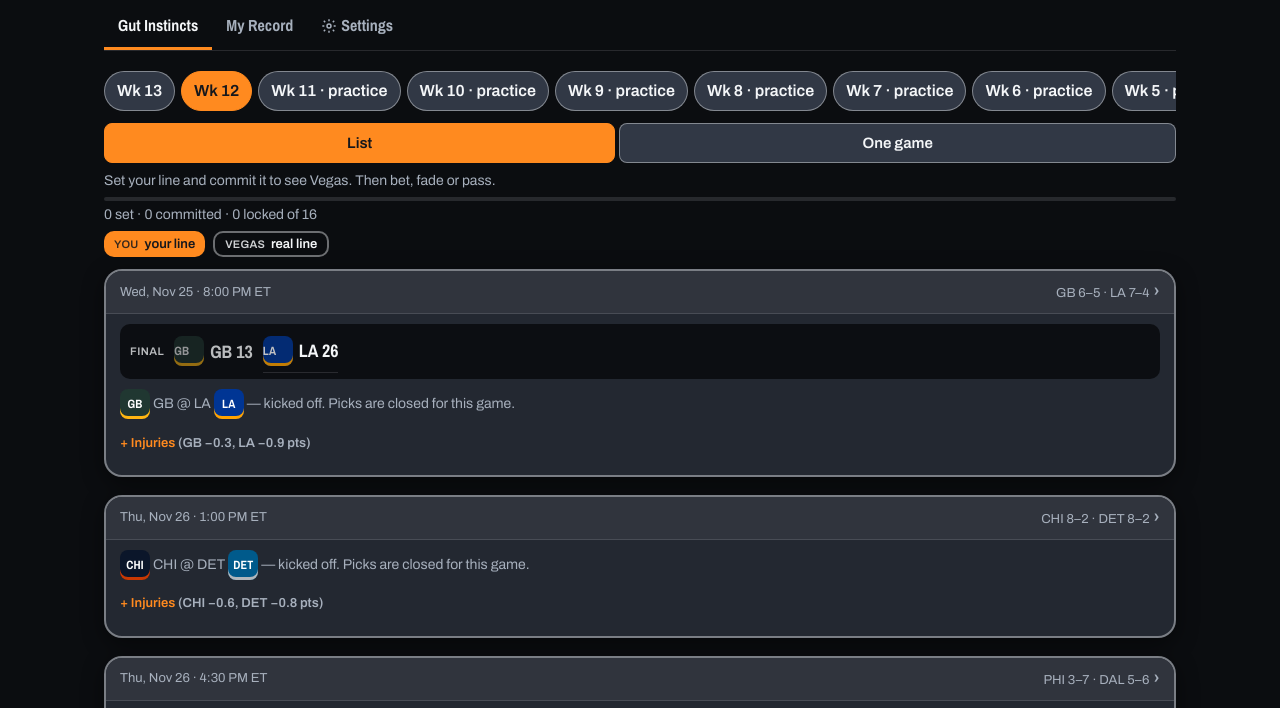
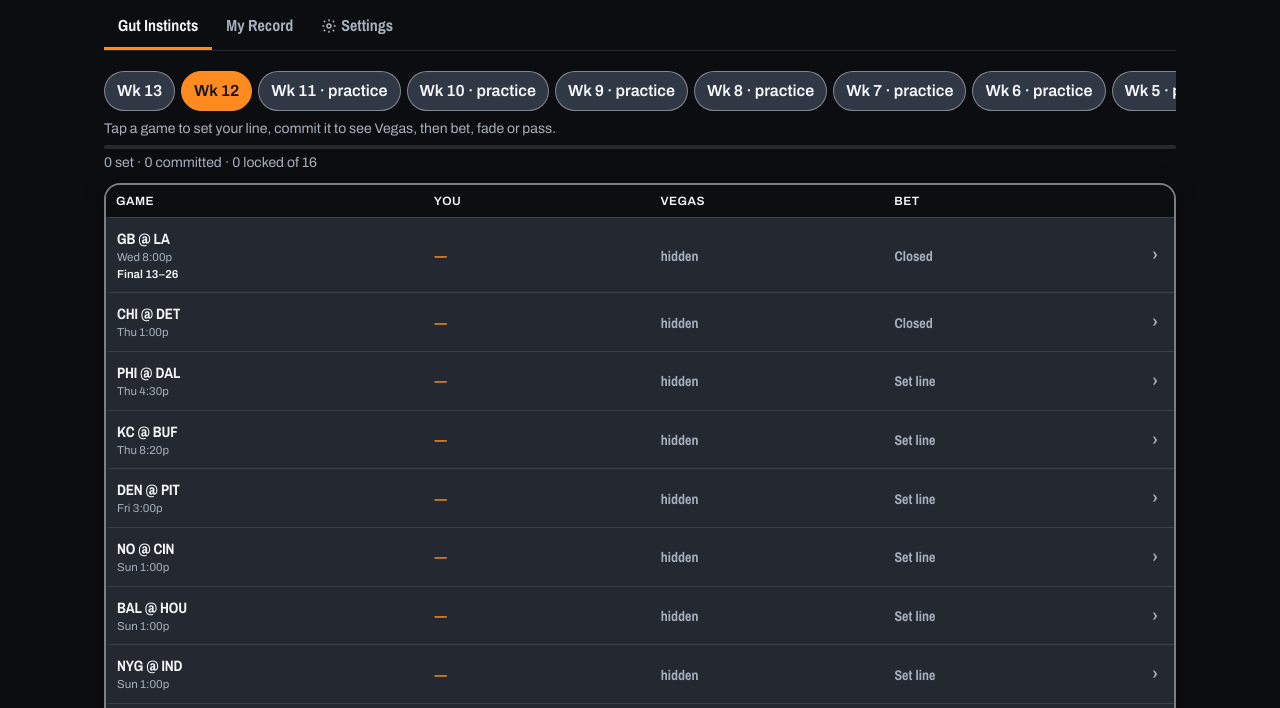
Before and after one commit to ChairmanOfThe13/gut-check-data, a plain HTML site: page index.html in a window 1280 px wide. Shown: the part 50-758 px from the top of the page. Drawn offline with nearby package versions, Linux system fonts and the light colour scheme.

Commit message:
Lines update 2026-11-26 21:16 UTC

```diff
--- a/index.html
+++ b/index.html
@@ -225,6 +225,23 @@ header .hr{display:flex;align-items:center;gap:10px}
 .team.tc.dim{opacity:.5}
 .team.tc .ck{position:absolute;top:6px;right:8px;width:24px;height:24px;border-radius:50%;background:var(--yel);color:var(--on);font:800 15px Archivo,sans-serif;font-style:normal;display:grid;place-items:center}
 @media(prefers-reduced-motion:reduce){.team.tc{transition:none}}
+
+.slist{margin-top:10px;border:2px solid var(--edge);border-radius:16px;overflow:clip;background:var(--bg2);box-shadow:0 6px 22px rgba(0,0,0,.4)}
+:root[data-pal=day] .slist,:root[data-pal=concrete] .slist{box-shadow:0 6px 18px rgba(0,0,0,.14)}
+.shead,.srow{display:grid;grid-template-columns:minmax(0,1.3fr) minmax(0,.92fr) minmax(0,.95fr) minmax(0,1.05fr) 12px;gap:6px;align-items:center}
+.shead{position:sticky;top:0;z-index:3;padding:9px 10px;background:var(--head);color:var(--headink);font:700 12px Archivo,sans-serif;letter-spacing:.04em;text-transform:uppercase}
+.srow{all:unset;box-sizing:border-box;display:grid;grid-template-columns:minmax(0,1.55fr) minmax(0,.9fr) minmax(0,.95fr) minmax(0,1.1fr) 12px;gap:6px;align-items:center;width:100%;padding:10px 10px 10px 7px;border-left:4px solid transparent;border-top:1px solid var(--rule);cursor:pointer;min-height:58px;grid-template-columns:minmax(0,1.3fr) minmax(0,.92fr) minmax(0,.95fr) minmax(0,1.05fr) 12px}
+.srow:active{background:color-mix(in srgb,var(--ink) 6%,var(--bg2))}.srow:focus-visible{outline:2px solid var(--yel);outline-offset:-2px}
+.srow.bet{border-left-color:var(--betc)}.srow.fade{border-left-color:var(--fadec)}.srow.pass{border-left-color:var(--passc)}
+.sg{display:flex;align-items:center;gap:6px;min-width:0}.mu{display:flex;flex-direction:column;min-width:0}.mu b{font:800 15px "Archivo Narrow",sans-serif;letter-spacing:-.01em;white-space:nowrap;overflow:hidden;text-overflow:ellipsis}
+.mu small{font-size:11.5px;color:var(--mute);white-space:nowrap;overflow:hidden;text-overflow:ellipsis}.mu .fs{color:var(--ink);font-weight:600}
+.sc{font:700 15px "Archivo Narrow",sans-serif;line-height:1.15;min-width:0;overflow-wrap:anywhere}.sc.you{color:var(--yel)}
+.sc.bt small{display:block;font:500 11.5px Archivo,sans-serif;color:var(--mute)}.sc .res{margin:2px 0 0;display:inline-block;font-size:11px}
+.todo{display:inline-block;font:700 12px Archivo,sans-serif;padding:3px 7px;border-radius:999px;border:1.5px solid var(--edge)}.todo.cm{border-color:var(--commit);color:var(--commit)}
+.psd{color:var(--passc);font:700 15px "Archivo Narrow",sans-serif}
+.srow .chev{color:var(--mute);font:700 18px Archivo,sans-serif}
+.onavb{grid-template-columns:1fr 1.1fr 1fr}.onavb [data-nav=list] small{display:block;font-size:11px}
+@media(max-width:360px){.shead,.srow{grid-template-columns:minmax(0,1.4fr) minmax(0,.9fr) minmax(0,.9fr) minmax(0,1fr) 10px}.mu b{font-size:15px}}
 .toast{position:fixed;left:50%;bottom:20px;transform:translateX(-50%);background:var(--yel);color:var(--on);padding:8px 14px;border-radius:999px;font-size:14px;opacity:0;transition:opacity .2s;pointer-events:none}.toast.on{opacity:1}
 @media(max-width:640px){.wg{grid-template-columns:minmax(0,1fr)}.ro .num{font-size:18px}#pSel,#pName{flex:1 1 100%}.ro{grid-template-columns:repeat(3,minmax(0,1fr))}.ro div:nth-child(n+4){display:none}.hide-s{display:none}}
 @media(prefers-reduced-motion:reduce){.toast{transition:none}}
@@ -233,12 +250,12 @@ header .hr{display:flex;align-items:center;gap:10px}
 <div class="tabs" role="tablist" id="tabs"></div></header>
 <main id="main"><p class="note">Loading…</p></main>
 <div class="toast" id="toast" role="status"></div>
-<script>window.GC_BUILD='e136304002';
+<script>window.GC_BUILD='f02378c5f8';
 (function(){try{if(GC_BUILD.indexOf('__')===0)return;
  fetch('version.json?t='+Date.now(),{cache:'no-store'}).then(r=>r.ok?r.json():null).then(j=>{
   if(!j||!j.v||j.v===GC_BUILD)return; const k='gc.reload.'+j.v; if(sessionStorage.getItem(k))return; sessionStorage.setItem(k,'1');
   location.replace(location.pathname+'?v='+j.v);}).catch(()=>{});}catch(e){}})();</script>
-<script src="core.js?v=e136304002"></script>
+<script src="core.js?v=f02378c5f8"></script>
 <script>{
 const L=LineLab,$=s=>document.querySelector(s),E=L.esc;
 let view='gut',idx=0,pickId=null,pickWk=null,prof=null,win='all',minE=0,gutWk=null,sortK='pct';
@@ -342,7 +359,7 @@ function lockSound(ids){
  if(best)setTimeout(()=>SFX.play(best),260);
 }
 
-let VIEW='list',ONE=null;try{VIEW=localStorage.getItem('gc.view')||'list'}catch(e){}
+let VIEW='list',ONE=null;
 const NICK={ARI:'cardinals',ATL:'falcons',BAL:'ravens',BUF:'bills',CAR:'panthers',CHI:'bears',CIN:'bengals',CLE:'browns',DAL:'cowboys',DEN:'broncos',DET:'lions',GB:'packers',HOU:'texans',IND:'colts',JAX:'jaguars',KC:'chiefs',LA:'rams',LAC:'chargers',LV:'raiders',MIA:'dolphins',MIN:'vikings',NE:'patriots',NO:'saints',NYG:'giants',NYJ:'jets',PHI:'eagles',PIT:'steelers',SEA:'seahawks',SF:'49ers',TB:'buccaneers',TEN:'titans',WAS:'commanders'};
 function preview(g,revealed,mpLine){
  const D=L.D,R=D.ranks||{},rec=t=>(D.records[t]||[0,0,0]);
@@ -417,15 +434,14 @@ function gut(){
    ${locked?'':bestBlock(g,l)}
    <p class="why">${readLine} <span class="note">· model ${E(L.lineText(g,Math.round(MP[g.i]*2)/2))}</span></p>
    ${foot}${injBlock(g)}</article>`};
- const toggle=`<div class="segc" role="group" aria-label="View" style="margin:8px 0"><button data-view="list" aria-pressed="${VIEW==='list'}">List</button><button data-view="one" aria-pressed="${VIEW==='one'}">One game</button></div>`;
  if(VIEW==='one'&&games.length){
   if(!ONE||!games.some(g=>g.id===ONE)) ONE=(games.find(g=>st(g)!=='D')||games[0]).id;
   const i=games.findIndex(g=>g.id===ONE),g=games[i],state=st(g);
   const body=(state==='C'||state==='D')?card(g):`<ul class="gl">${entry(g)}</ul>`;
   const v=gut.picks[g.id];
-  return chips+toggle+`<div class="one">${body.replace('<details data-inj','<details open data-inj')}</div>
+  return chips+`<div class="one">${body.replace('<details data-inj','<details open data-inj')}</div>
    ${preview(g,state==='C'||state==='D',L.lineText(g,Math.round(MP[g.i]*2)/2))}
-   <div class="onavb"><button data-nav="prev" ${i?'':'disabled'} aria-label="Previous game">‹ Prev</button><p class="note">Game ${i+1} of ${games.length}</p><button data-nav="next" ${i<games.length-1?'':'disabled'} aria-label="Next game">Next ›</button></div>`;
+   <div class="onavb"><button data-nav="prev" ${i?'':'disabled'} aria-label="Previous game">‹ Prev</button><button data-nav="list" aria-label="Back to the game list">☰ List <small class="note">${i+1}/${games.length}</small></button><button data-nav="next" ${i<games.length-1?'':'disabled'} aria-label="Next game">Next ›</button></div>`;
  }
  const open=games.filter(g=>st(g)!=='D'), done=games.filter(g=>st(g)==='D');
  const nSet=games.filter(g=>gut.picks[g.id]).length, nRev=games.filter(g=>'CD'.includes(st(g))).length;
@@ -435,15 +451,30 @@ function gut(){
   return `<section class="grp ${k}"><h3 class="gh2"><span>${t} <small>(${list.length})</small></span>${r.n?`<span>${L.rec(r)}${k!=='pass'?` · ${r.units>0?'+':''}${r.units}u`:' if bet'}</span>`:''}</h3>${list.map(card).join('')}</section>`};
  const br=L.betRecord(gut,{week:gutWk});
  const nB=open.filter(g=>st(g)==='B'&&!(live&&L.started(g))).length, nC=open.filter(g=>st(g)==='C'&&gut.picks[g.id].dec).length;
- return chips+toggle+`<p class="note">${live?'Set your line and commit it to see Vegas. Then bet, fade or pass.':'Practice week: set your line and commit it to see Vegas, one game at a time.'}</p>
- ${live?'':`<label class="bk" style="min-height:44px"><input type="checkbox" id="scG" ${SHOWSC?'checked':''}> Show final scores now <span class="note">(off = each score appears when you lock that game)</span></label>`}
+ const shortKick=g=>{const d=new Date(g.d+'T12:00:00'),day=d.toLocaleDateString('en-US',{weekday:'short'});if(!g.t)return day;const[h,m]=g.t.split(':').map(Number);return `${day} ${((h+11)%12)+1}:${String(m).padStart(2,'0')}${h<12?'a':'p'}`};
+ const cell=(lab,val,cls)=>`<span class="sc ${cls||''}">${val}</span>`;
+ const row=g=>{const v=gut.picks[g.id],state=st(g),closed=live&&L.started(g)&&(state==='A'||state==='B');
+  const l=v&&v.rl!=null?v.rl:g.l,gl={...g,l};
+  const you=v?E(L.lineText(g,v.m)):'—', vegas=(state==='C'||state==='D')?E(L.lineText(g,l)):'<span class="note">hidden</span>';
+  let bet,kind='';
+  if(state==='D'){const side=L.betSide(g,v);kind=v.dec==='fade'?'fade':v.dec==='pass'?'pass':'bet';
+   const res=side?L.cover(g,side,l):null;
+   bet=side?`${E(L.betText(gl,side))}<small>${v.u||1}u${v.dec==='fade'?' · fade':''}</small>${res?`<span class="res ${res}">${res==='W'?'WIN':res==='L'?'LOSS':'PUSH'}</span>`:''}`:'<b class="psd">Pass</b>';}
+  else if(closed) bet='<span class="note">Closed</span>';
+  else if(state==='C') bet=v.dec?`<span class="todo">Lock it</span>`:`<span class="todo">Decide</span>`;
+  else if(state==='B') bet=`<span class="todo cm">Commit</span>`;
+  else bet='<span class="note">Set line</span>';
+  const fin=showScore(g)?`<small class="fs">Final ${g.as_}–${g.hs}</small>`:'';
+  return `<button class="srow ${kind}" data-open="${E(g.id)}" aria-label="${E('Open '+g.a+' at '+g.h)}">
+   <span class="sg"><span class="mu"><b>${E(g.a)} @ ${E(g.h)}</b><small>${E(shortKick(g))}</small>${fin}</span></span>
+   ${cell('You',you,'you')}${cell('Vegas',vegas)}${cell('Bet',bet,'bt')}<span class="chev" aria-hidden="true">›</span></button>`};
+ const c=L.closer(gut,{week:gutWk});
+ return chips+`<p class="note">${live?'Tap a game to set your line, commit it to see Vegas, then bet, fade or pass.':'Practice week: tap a game to play it. Results show once you lock.'}</p>
+ ${live?'':`<label class="bk" style="min-height:44px"><input type="checkbox" id="scG" ${SHOWSC?'checked':''}> Show final scores now</label>`}
  <div class="prog" aria-hidden="true"><i style="width:${games.length?nRev/games.length*100:0}%"></i></div>
- <p class="note" style="margin-top:4px">${nSet} set · ${nRev} committed · ${done.length} locked of ${games.length}</p>
+ <p class="note" style="margin-top:4px">${nSet} set · ${nRev} committed · ${done.length} locked of ${games.length}${c.n?` · closer than Vegas <b class="yel">${c.you} of ${c.n}</b>`:''}</p>
  ${br.n?readout({...L.grade([]),...br,suPct:null,mae:null}).replace('class="ro"','class="ro" style="position:static"'):''}
- ${(()=>{const c=L.closer(gut,{week:gutWk});return c.n?`<p class="note">Closer than Vegas this week: <b class="yel">${c.you} of ${c.n}</b>${c.nailed?` · ${c.nailed} nailed`:''}</p>`:''})()}
- ${open.length?`<div class="legend"><span class="pill you"><small>YOU</small>your line</span><span class="pill vegas"><small>VEGAS</small>real line</span></div>`:''}
- <ul class="gl">${open.map(g=>st(g)==='C'?`<li>${card(g)}</li>`:entry(g)).join('')}</ul>
- ${done.length?`<h2>Locked</h2>${grp('bet','Bets')}${grp('fade','Fades')}${grp('pass','Passes')}`:''}
+ <div class="slist"><div class="shead"><span>Game</span><span>You</span><span>Vegas</span><span>Bet</span><span></span></div>${games.map(row).join('')}</div>
  ${nSet?`<button id="resetWk" style="margin-top:12px">Start week ${gutWk} over</button>`:''}
  ${nB||nC?`<div class="act" style="grid-template-columns:${nB&&nC?'1fr 1fr':'minmax(0,1fr)'}">${nB?`<button class="commit" style="margin:0;min-height:48px" data-act="revall">Commit all · ${nB}</button>`:''}${nC?`<button data-act="lockall">Lock all decided · ${nC}</button>`:''}</div>`:''}`;
 }
@@ -470,8 +501,8 @@ function shopCell(x){
 }
 
 function bindGut(){
- document.querySelectorAll('[data-wk]').forEach(b=>b.onclick=()=>{gutWk=+b.dataset.wk;ONE=null;render()});
- const setView=v=>{VIEW=v;try{localStorage.setItem('gc.view',v)}catch(e){};render();scrollTo(0,0)};
+ document.querySelectorAll('[data-wk]').forEach(b=>b.onclick=()=>{gutWk=+b.dataset.wk;ONE=null;VIEW='list';render()});
+ const setView=v=>{VIEW=v;render();scrollTo(0,0)};
  document.querySelectorAll('[data-view]').forEach(b=>b.onclick=()=>setView(b.dataset.view));
  document.querySelectorAll('[data-open]').forEach(b=>b.onclick=()=>{ONE=b.dataset.open;setView('one')});
  document.querySelectorAll('[data-nav]').forEach(b=>b.onclick=()=>{const gs=L.weekGames(gutWk).filter(g=>g.l!=null),i=gs.findIndex(g=>g.id===ONE);
--- a/version.json
+++ b/version.json
@@ -1 +1 @@
-{"v":"e136304002"}
+{"v":"f02378c5f8"}
```
Also changed, not shown: closing.json (+1 -1 lines), lines.json (+1 -1 lines).
